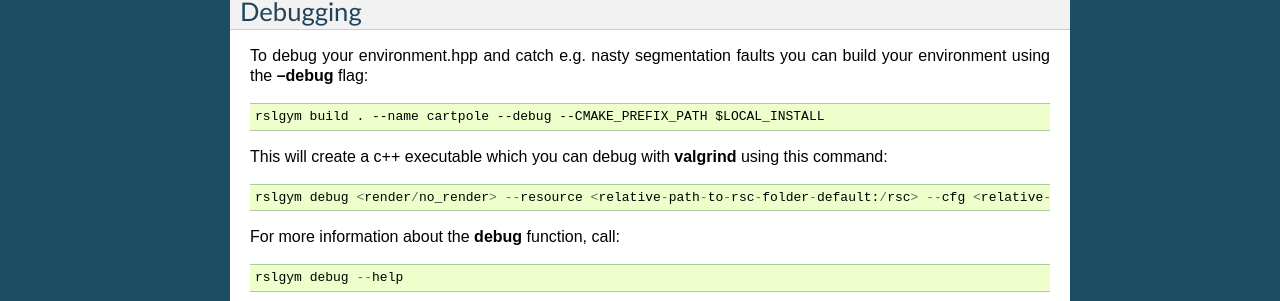
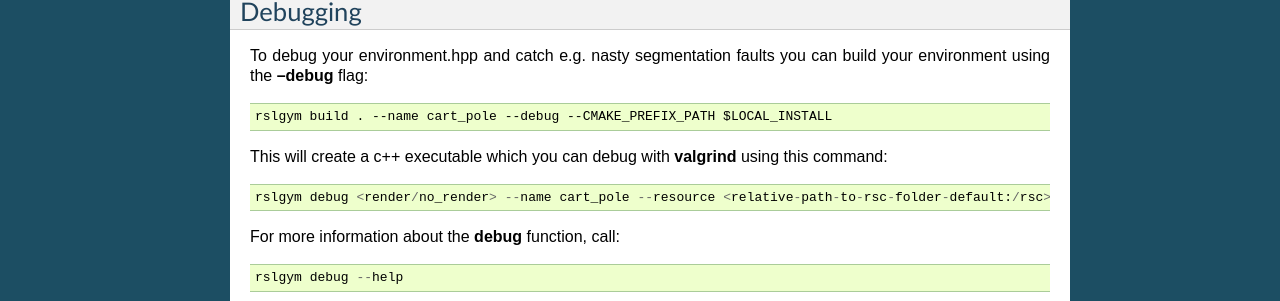
Before and after one commit to leggedrobotics/RSLGym, a Sphinx documentation site: the page built from docs/source/own_env.rst, in a window 1280 px wide. Shown: the part 1197-1498 px from the top of the page. Built offline with Sphinx 7.4.7, drawn with Linux system fonts in a browser that asks for light colours.

Commit message:
update debug docs and cmakelists

```diff
--- a/docs/source/own_env.rst
+++ b/docs/source/own_env.rst
@@ -69,11 +69,11 @@ Debugging
 ^^^^^^^^^
 To debug your environment.hpp and catch e.g. nasty segmentation faults you can build your environment using the **--debug** flag::
 
-    rslgym build . --name cartpole --debug --CMAKE_PREFIX_PATH $LOCAL_INSTALL
+    rslgym build . --name cart_pole --debug --CMAKE_PREFIX_PATH $LOCAL_INSTALL
 
 This will create a c++ executable which you can debug with **valgrind** using this command::
 
-    rslgym debug <render/no_render> --resource <relative-path-to-rsc-folder-default:/rsc> --cfg <relative-path_to_cfg-default:/cfg.yaml>
+    rslgym debug <render/no_render> --name cart_pole --resource <relative-path-to-rsc-folder-default:/rsc> --cfg <relative-path_to_cfg-default:/cfg.yaml>
 
 For more information about the **debug** function, call::
 
```
Also changed, not shown: 1 other file.
